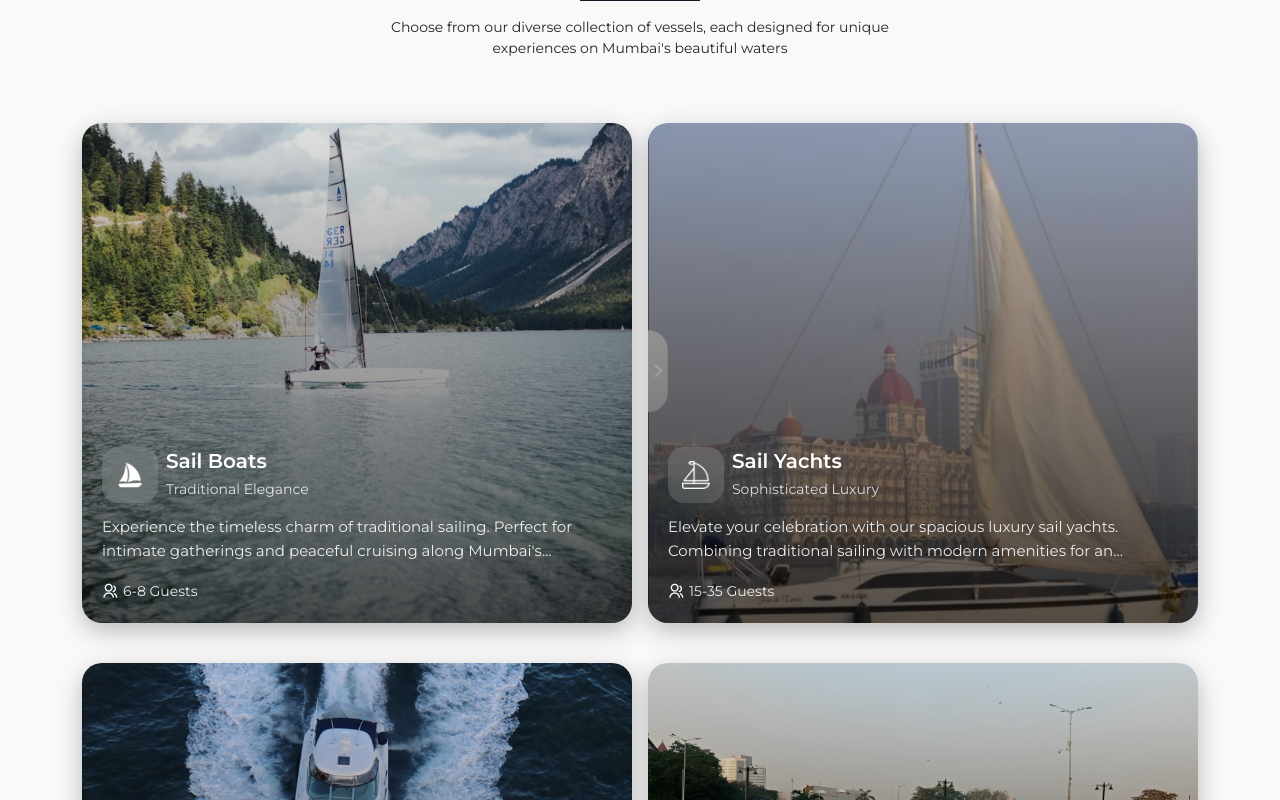
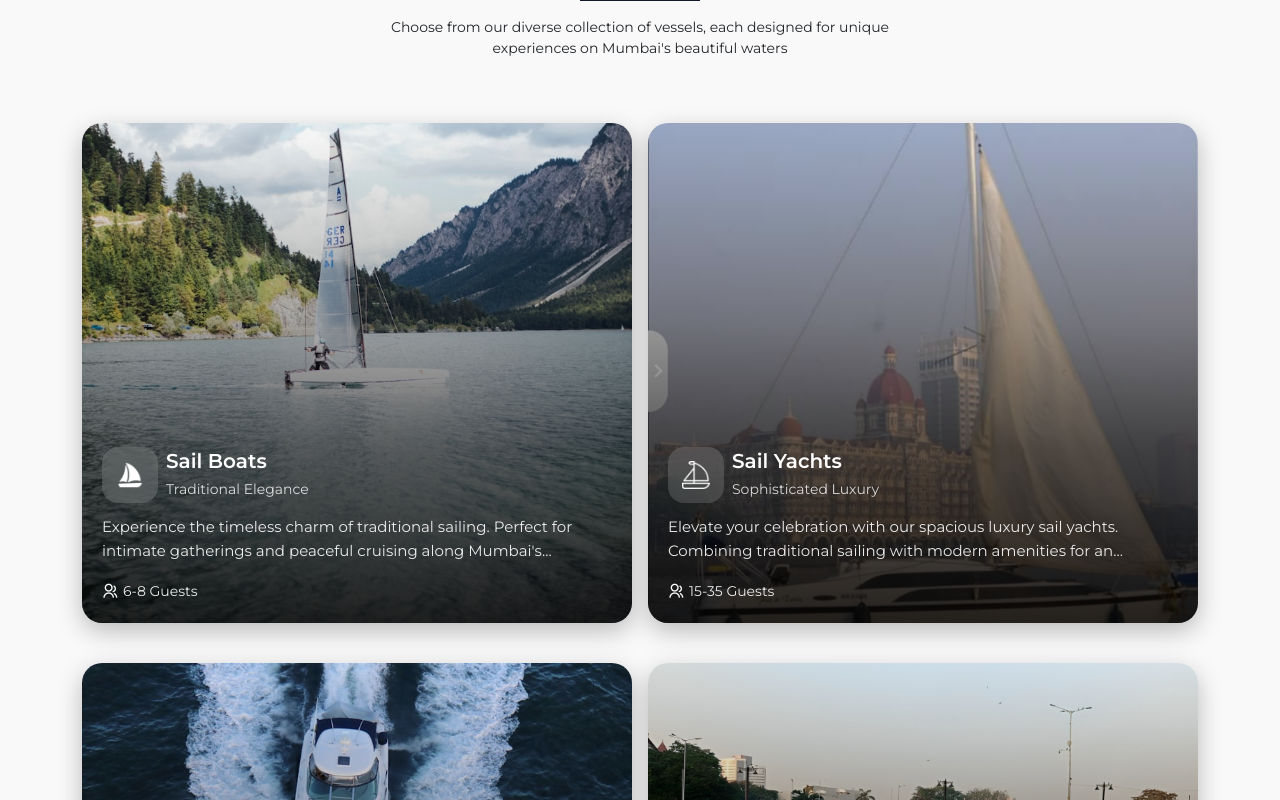
Before and after one commit to khanFarhn14/yacht-mumbai-v2, a React (Create React App) app: page / in a window 1280 px wide. Shown: the part 2100-2900 px from the top of the page. Built offline with nearby package versions, Linux system fonts and the light colour scheme.

Commit message:
fix: ui correction

```diff
--- a/src/View/Home/home.scss
+++ b/src/View/Home/home.scss
@@ -173,7 +173,7 @@
                 content: "";
                 position: absolute;
                 inset: 0;
-                background: linear-gradient(to top, rgba(0, 0, 0, 0.65), rgba(0, 0, 0, 0.1));
+                background: linear-gradient(to top, rgba(0, 0, 0, 0.85) 0%, rgba(0, 0, 0, 0.6) 35%, rgba(0, 0, 0, 0.3) 60%, rgba(0, 0, 0, 0) 100%);
             }
 
             .content {
```
